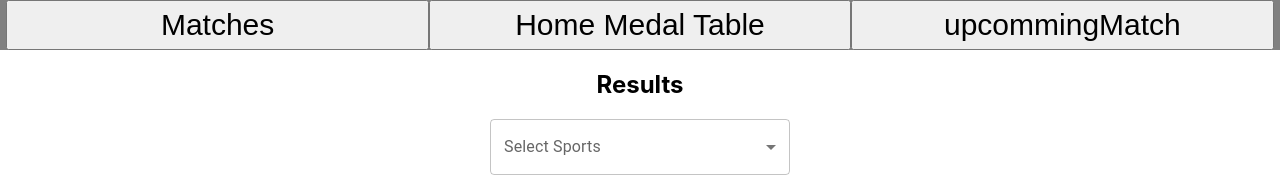
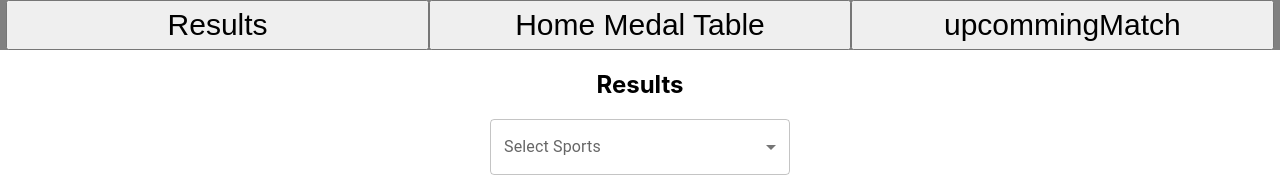
Before and after one commit to shubham691438/urja-admin, a React (Create React App) app: page / in a window 1280 px wide. Shown: the top 177 px of the page. Built offline with nearby package versions, Linux system fonts and the light colour scheme; no server answers.

Commit message:
minor fix

```diff
--- a/src/components/Navbar.js
+++ b/src/components/Navbar.js
@@ -18,7 +18,7 @@ export const Navbar = () => {
       <Link to="/">
         <input
           type="button"
-          value="Matches"
+          value="Results"
           style={{
             minWidth: "33vw",
             maxWidth: "150px",
```
